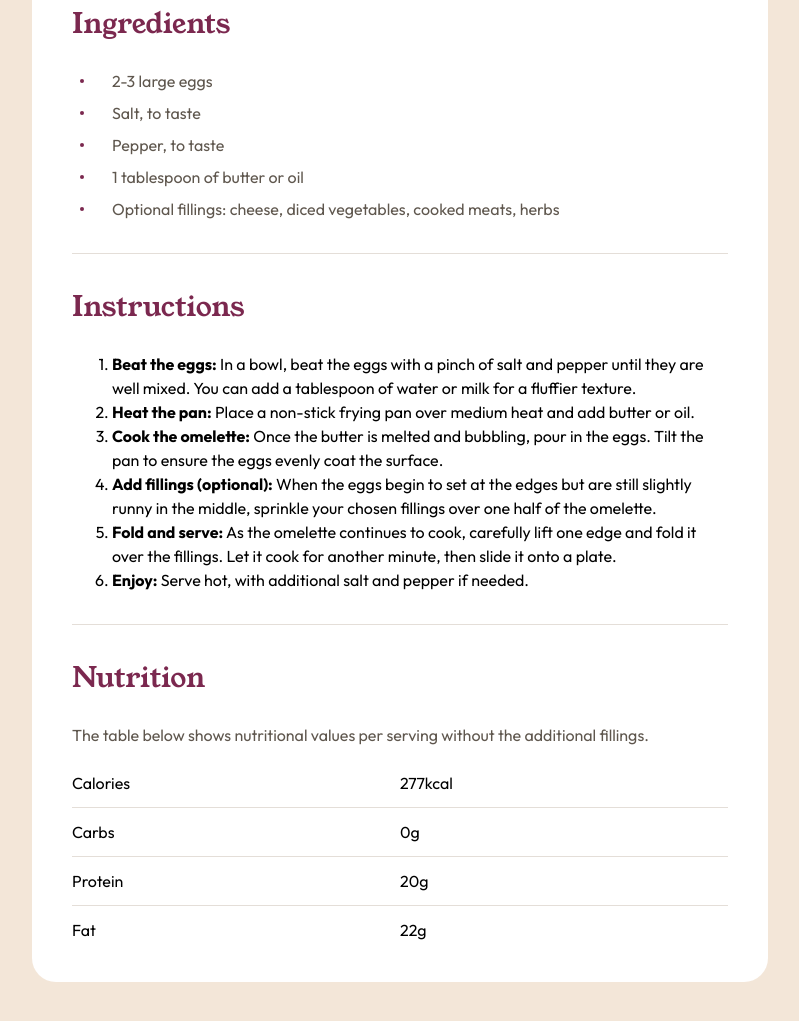
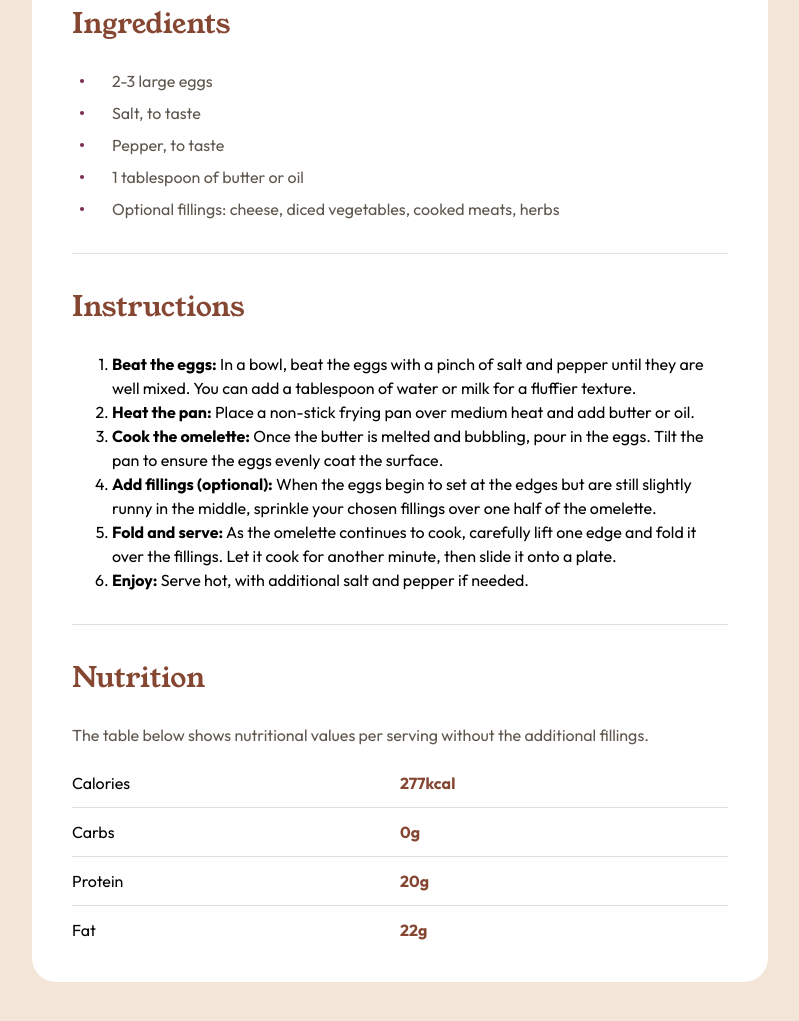
Before and after one commit to ccccchriz/recipe-page-main, a plain HTML site: page index.html in a window 1280 px wide. Shown: the part 853-1874 px from the top of the page, without its empty margins (240-1039 px from the left). Drawn offline with Linux system fonts and the light colour scheme.

Commit message:
fixed colors

```diff
--- a/index.html
+++ b/index.html
@@ -47,7 +47,7 @@
             </ul>
           </div>
           <div class="card__ingredients">
-            <h3 class="ingredients__title">Ingredients</h3>
+            <h3 class="card__title">Ingredients</h3>
             <ul class="ingredients__list">
               <li class="ingredients__item list__item--dot">2-3 large eggs</li>
               <li class="ingredients__item list__item--dot">Salt, to taste</li>
@@ -63,7 +63,7 @@
             </ul>
           </div>
           <div class="card__instructions">
-            <h3 class="instructions__title">Instructions</h3>
+            <h3 class="card__title">Instructions</h3>
             <ol class="instructions__list">
               <li class="instructions__item">
                 <span>
@@ -109,16 +109,24 @@
             </ol>
           </div>
           <div class="card__nutrition">
-            <h3 class="nutrition__title">Nutrition</h3>
+            <h3 class="card__title">Nutrition</h3>
             <p class="card__paragraph">
               The table below shows nutritional values per serving without the
               additional fillings.
             </p>
             <ul class="nutrition__table">
-              <li class="nutrition__item"><span>Calories</span> 277kcal</li>
-              <li class="nutrition__item"><span>Carbs</span> 0g</li>
-              <li class="nutrition__item"><span>Protein</span> 20g</li>
-              <li class="nutrition__item"><span>Fat</span> 22g</li>
+              <li class="nutrition__item">
+                <span>Calories</span> <strong>277kcal</strong>
+              </li>
+              <li class="nutrition__item">
+                <span>Carbs</span> <strong>0g</strong>
+              </li>
+              <li class="nutrition__item">
+                <span>Protein</span> <strong>20g</strong>
+              </li>
+              <li class="nutrition__item">
+                <span>Fat</span> <strong>22g</strong>
+              </li>
             </ul>
           </div>
         </div>
--- a/style.css
+++ b/style.css
@@ -165,6 +165,13 @@ body {
   border-radius: 0.75rem;
 }
 
+.card__title {
+  font-size: 1.75rem;
+  color: var(--clr-primary-brown);
+  font-family: var(--ff-secondary);
+  font-weight: var(--fw-regular);
+}
+
 .preparation__title {
   font-size: 1.25rem;
   font-weight: var(--fw-semibold);
@@ -205,13 +212,6 @@ body {
   border-bottom: 0.0625rem solid var(--clr-neutral-400);
 }
 
-.ingredients__title {
-  font-size: 1.75rem;
-  color: var(--clr-primary-red);
-  font-family: var(--ff-secondary);
-  font-weight: var(--fw-regular);
-}
-
 .ingredients__list {
   display: grid;
   gap: 0.5rem;
@@ -236,24 +236,10 @@ body {
   border-bottom: 0.0625rem solid var(--clr-neutral-400);
 }
 
-.instructions__title {
-  font-size: 1.75rem;
-  color: var(--clr-primary-red);
-  font-family: var(--ff-secondary);
-  font-weight: var(--fw-regular);
-}
-
 .card__nutrition {
   width: 100%;
   display: grid;
   gap: 1.5rem;
-}
-
-.nutrition__title {
-  font-size: 1.75rem;
-  color: var(--clr-primary-red);
-  font-family: var(--ff-secondary);
-  font-weight: var(--fw-regular);
 }
 
 .nutrition__table {
@@ -269,6 +255,11 @@ body {
   grid-template-columns: 1fr 1fr;
   padding-bottom: 0.75rem;
   border-bottom: 0.0625rem solid var(--clr-neutral-400);
+}
+
+.nutrition__item > strong {
+  color: var(--clr-primary-brown);
+  font-weight: var(--fw-bold);
 }
 
 .nutrition__item:last-child {
```
